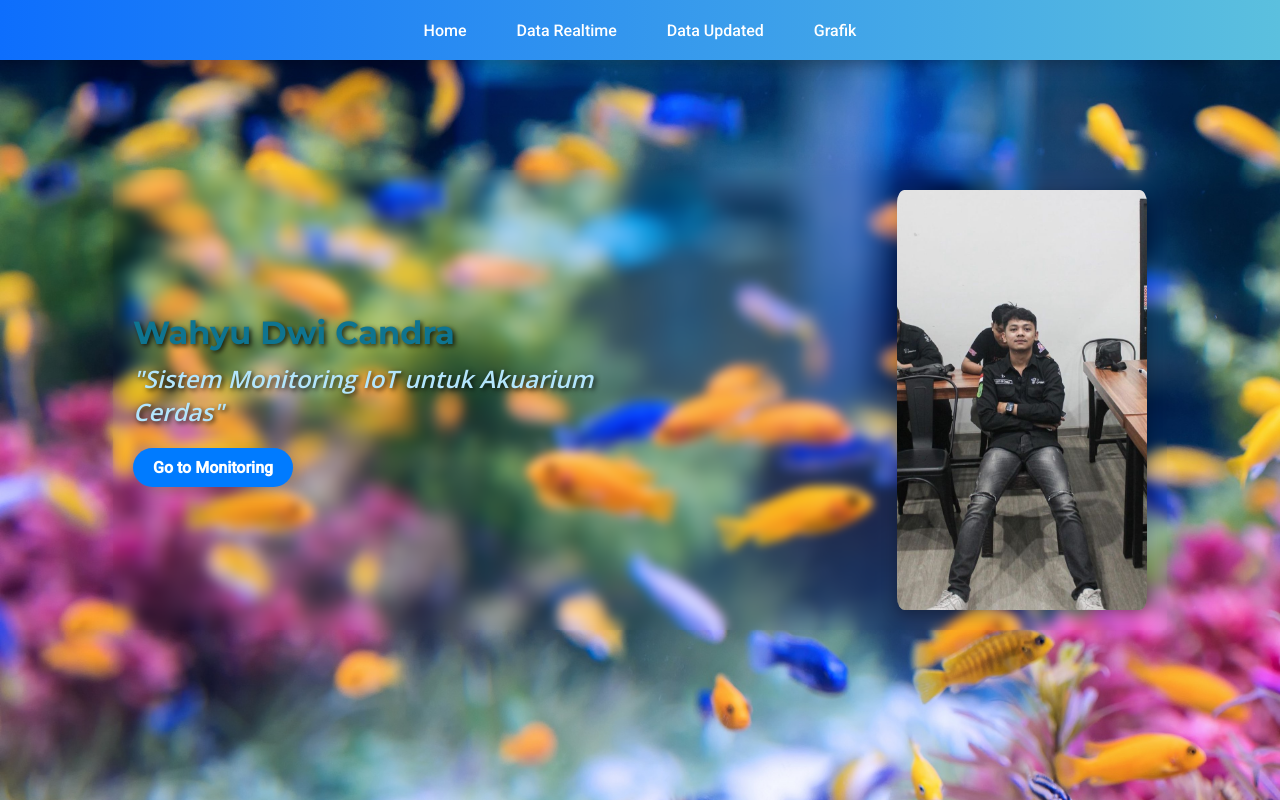
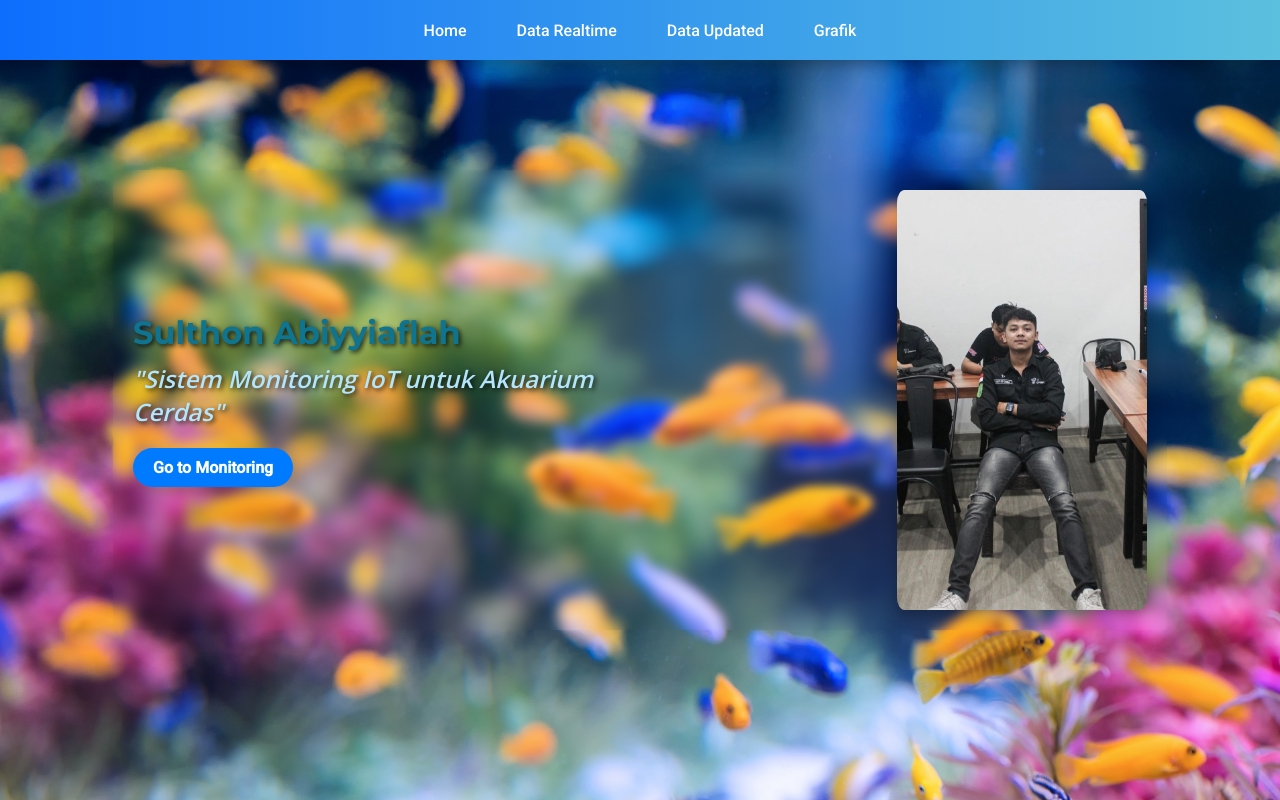
Before and after one commit to tegarraihann/monitoring-kualitas-air-IoT, a plain HTML site: page index.html in a window 1280 px wide. Drawn offline with nearby package versions, Linux system fonts and the light colour scheme.

Commit message:
Update index.html

```diff
--- a/index.html
+++ b/index.html
@@ -26,7 +26,7 @@
     <!-- Hero Section -->
     <div class="hero-container">
         <div class="text-content animated fade-in-left">
-            <h1 class="title-text">Wahyu Dwi Candra</h1>
+            <h1 class="title-text">Sulthon Abiyyiaflah</h1>
             <h2 class="subtitle-text">"Sistem Monitoring IoT untuk Akuarium Cerdas"</h2>
             <!-- <p class="description">
                 Saya adalah mahasiswa yang memiliki minat besar dalam pengembangan sistem IoT, khususnya dalam aplikasi lingkungan dan perangkat pintar.
```
